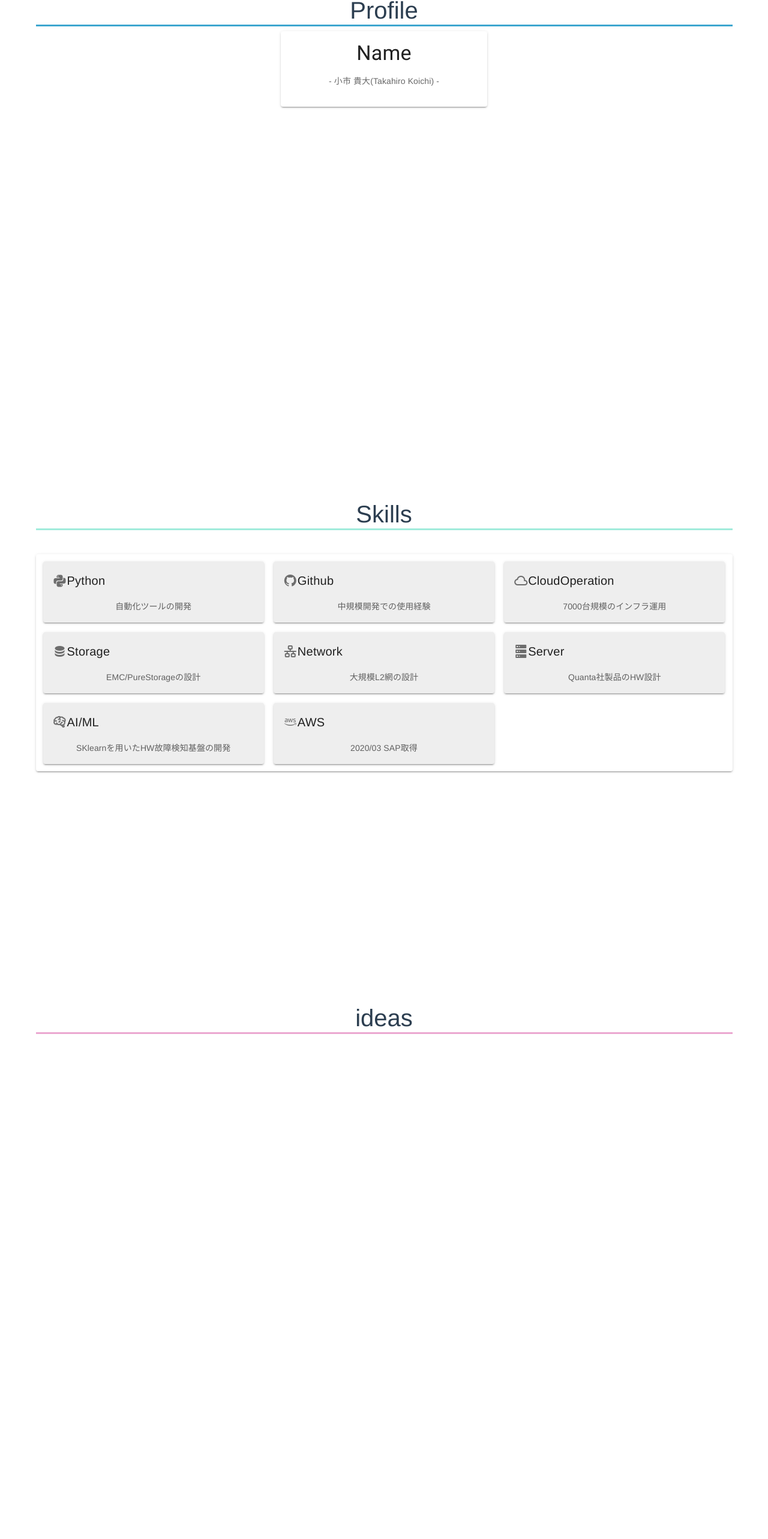
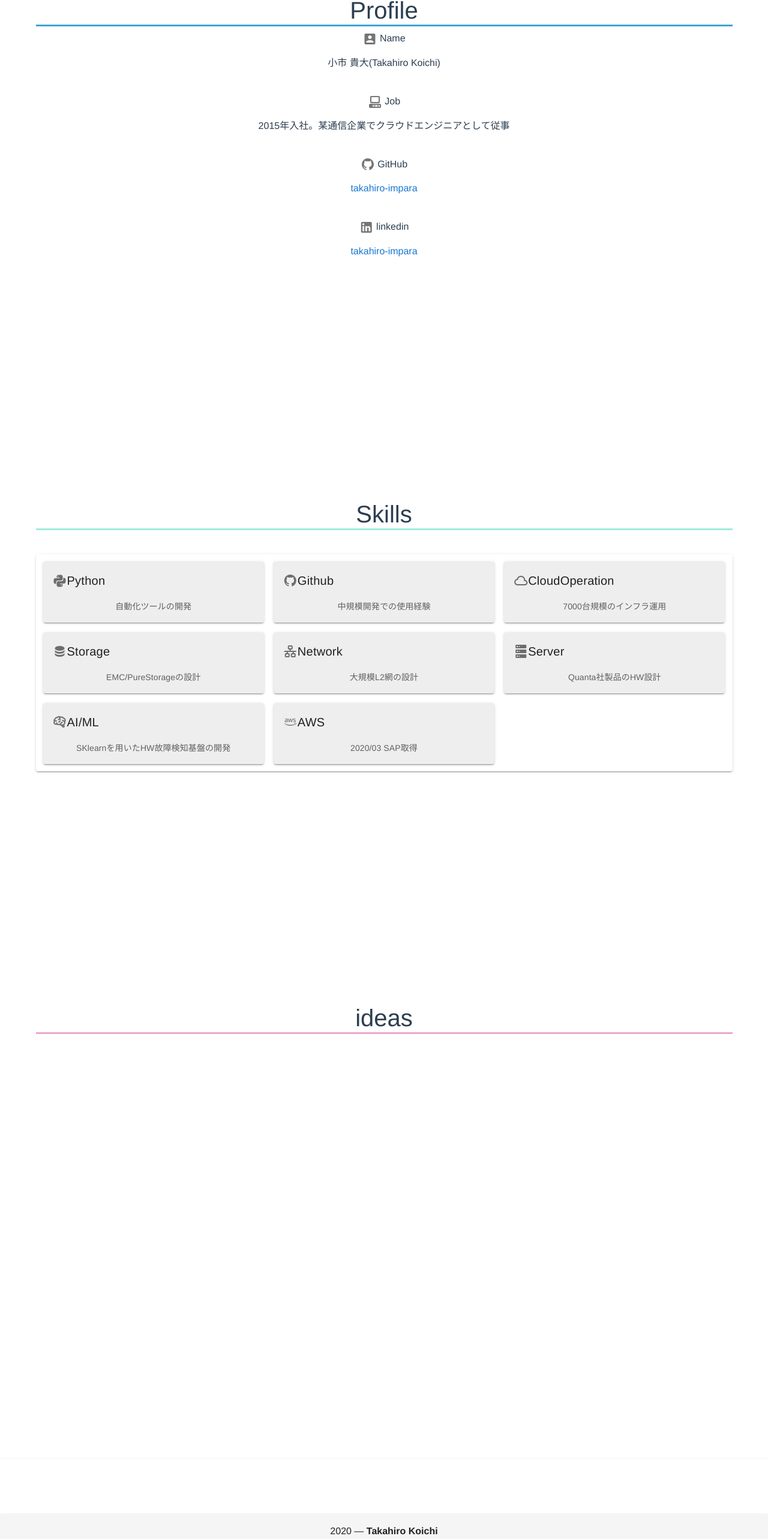
Before and after one commit to takahiro-impara/portfolio, a Vue app: page / in a window 1280 px wide. Shown: the part 87-2653 px from the top of the page at 60% size. Before the commit the page ends 2520 px from the top, so only its background shows below. Built offline with nearby package versions, Linux system fonts and the light colour scheme.

Commit message:
add: プロフィールページ完成

```diff
--- a/src/App.vue
+++ b/src/App.vue
@@ -5,6 +5,7 @@
     <page1 />
     <page2 />
     <page3 />
+    <Footer />
   </div>
 </template>
 
@@ -13,6 +14,7 @@
   import page1 from './views/page1.vue'
   import page2 from './views/page2.vue'
   import page3 from './views/page3.vue'
+  import Footer from './views/footer.vue'
 
   export default {
     name: 'app',
@@ -20,7 +22,8 @@
       page1,
       page2,
       page3,
-      navbar //追加
+      navbar,
+      Footer
     }
   }
 </script>
--- a/src/components/Navbar.vue
+++ b/src/components/Navbar.vue
@@ -1,7 +1,7 @@
 <template>
   <div>
     <nav class="navbar navbar-expand  navbar-dark bg-dark fixed-top">
-        <div class="top-profile">Takahiro's Profile</div>
+        <div class="top-profile">Cloud Enginner / Infra, AWS, AI/ML</div>
         <div
         class="collapse navbar-collapse justify-content-center custom-nav"
         id="navbarSupportedContent"
@@ -10,7 +10,7 @@
             <a v-scroll-to="'#page1'">Profile</a>
             <a v-scroll-to="'#page2'">Skills</a>
             <a v-scroll-to="'#page3'">ideas</a>
-            <a v-scroll-to="'#page4'">contancts</a>
+            <a v-scroll-to="'#page4'">contacts</a>
         </div>
       </div>
     </nav>
--- /dev/null
+++ b/src/views/footer.vue
@@ -0,0 +1,15 @@
+<template>
+    <v-card height="150" id="Footer">
+    <v-footer
+        absolute
+        class="font-weight-medium"
+    >
+        <v-col
+        class="text-center"
+        cols="12"
+        >
+        {{ new Date().getFullYear() }} — <strong>Takahiro Koichi</strong>
+        </v-col>
+    </v-footer>
+    </v-card>
+</template>
--- a/src/views/page1.vue
+++ b/src/views/page1.vue
@@ -2,20 +2,38 @@
     <v-app>
         <v-container id="page1">
             <h1 class="under">Profile</h1>
-            <v-card
-            class="mx-auto"
-            max-width="344">
-            <v-card-text>
-            <p class="display-1 text--primary">
-                Name
-            </p>
-            <p>- 小市 貴大(Takahiro Koichi) -</p>
-            </v-card-text>
-            </v-card>
+                <div class="col-xs-12">
+                    <div v-for="(profile, index) in profiles" :key=index>
+                        <p><v-icon>{{ profile.icon }}</v-icon> {{ profile.title }}</p>
+                        <p v-if="profile.link"><a v-bind:href="profile.link">{{ profile.text }}</a></p>
+                        <p v-else>{{ profile.text }}</p>
+                        <br>
+                    </div>
+                </div>
         </v-container>
     </v-app>
 </template>
+<script>
+export default {
+    data: function () {
+        return {
+            profiles: [
+                { title: 'Name', text: '小市 貴大(Takahiro Koichi)', icon: 'mdi-account-box'},
+                { title: 'Job', text: '2015年入社。某通信企業でクラウドエンジニアとして従事', icon: 'mdi-desktop-classic'},
+                { title: 'GitHub', text: 'takahiro-impara', icon: 'mdi-github', link: 'https://github.com/takahiro-impara'},
+                { title: 'linkedin', text: 'takahiro-impara', icon: 'mdi-linkedin', link: 'https://www.linkedin.com/in/takahiro-koichi-7b41679a/'},
+        ]
+        }
+    }
+}
+</script>>
 <style scoped>
+    .profile-table {
+        float: center;
+    }
+    .profile-block {
+        margin: 10%
+    }
     .under {
         border-bottom: solid 3px rgb(62, 166, 207);;
     }
```
Also changed, not shown: src/views/contacts.vue (added).
